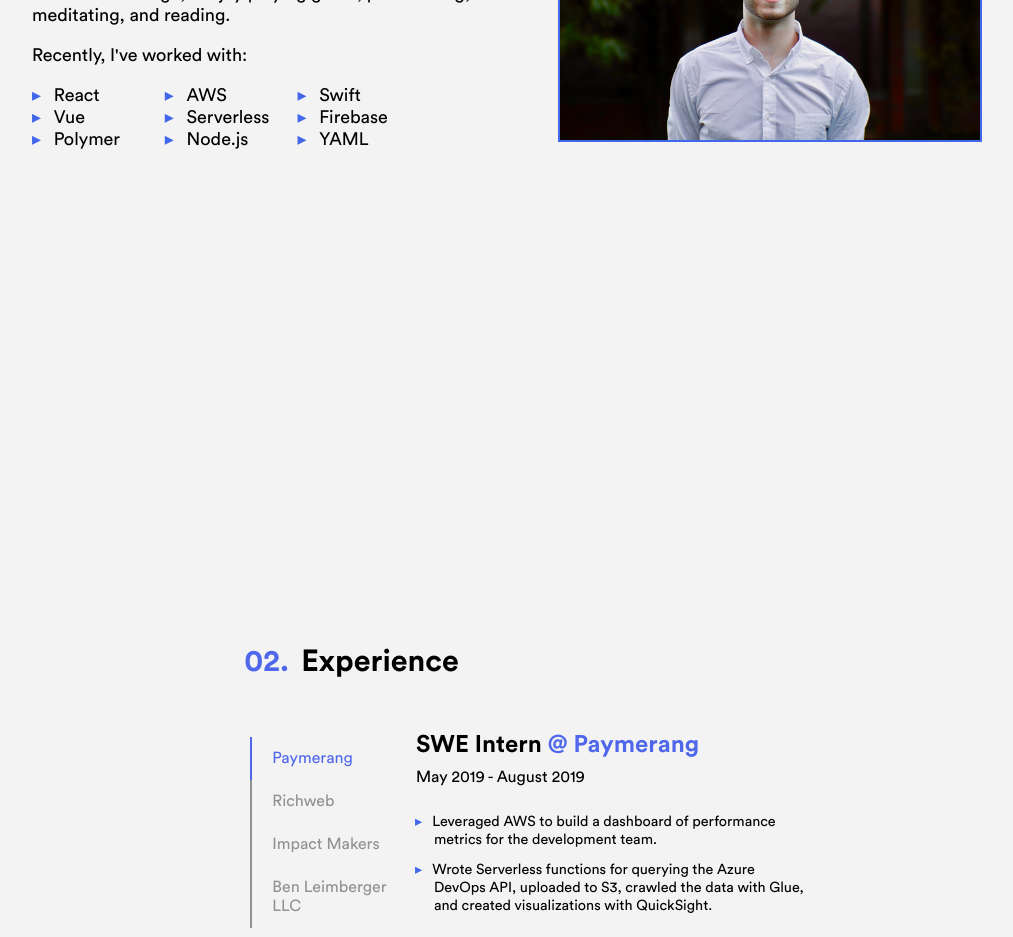
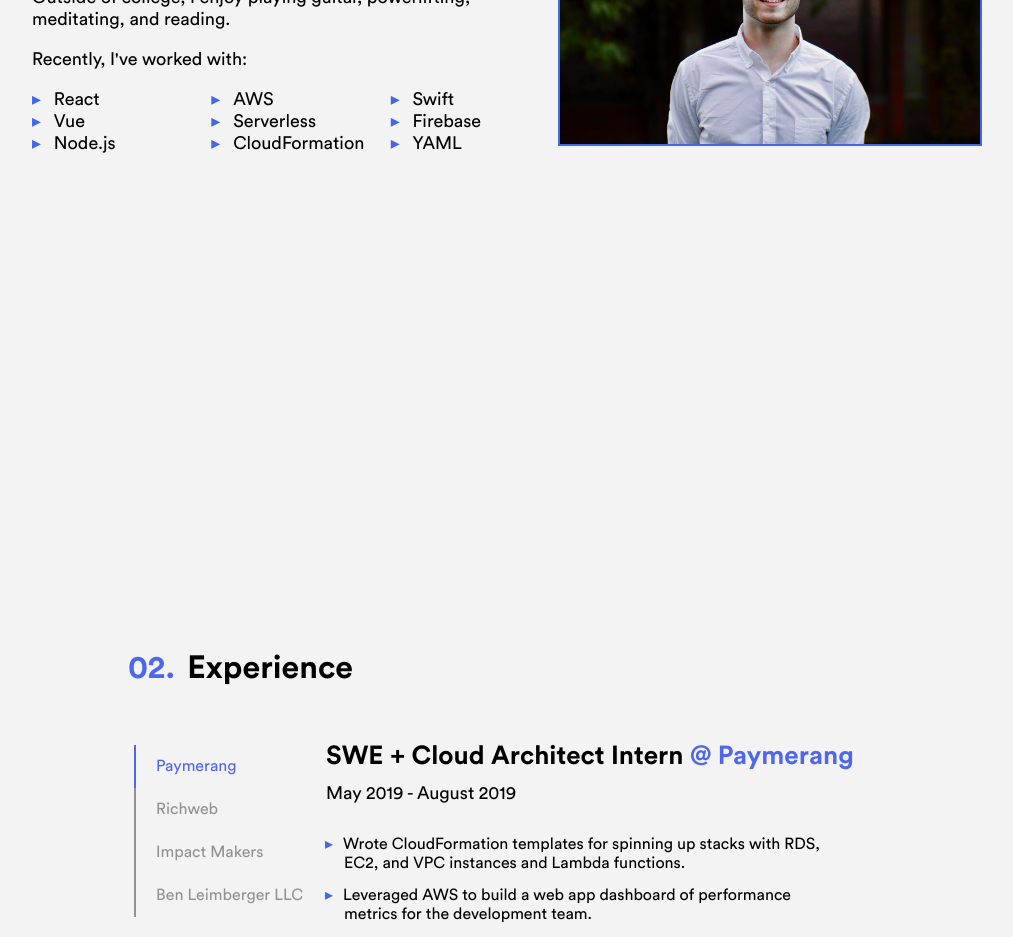
Before and after one commit to benleim/personal-site, a React (Create React App) app: page / in a window 1280 px wide. Shown: the part 1300-2237 px from the top of the page, without its empty margins (133-1146 px from the left). Built offline with nearby package versions, Linux system fonts and the light colour scheme.

Commit message:
Added github pages code

```diff
--- a/package.json
+++ b/package.json
@@ -2,14 +2,18 @@
   "name": "personal-site",
   "version": "0.1.0",
   "private": true,
+  "homepage": "https://benleim.github.io",
   "dependencies": {
     "@fortawesome/fontawesome-free": "^5.9.0",
+    "gh-pages": "^2.1.0",
     "react": "^16.8.6",
     "react-dom": "^16.8.6",
     "react-scripts": "3.0.1"
   },
   "scripts": {
     "start": "react-scripts start",
+    "predeploy": "npm run build",
+    "deploy": "gh-pages -b master -d build",
     "build": "react-scripts build",
     "test": "react-scripts test",
     "eject": "react-scripts eject"
--- a/public/index.html
+++ b/public/index.html
@@ -2,7 +2,6 @@
 <html lang="en">
   <head>
     <meta charset="utf-8" />
-    <link rel="shortcut icon" href="%PUBLIC_URL%/favicon.ico" />
     <meta name="viewport" content="width=device-width, initial-scale=1" />
     <meta name="theme-color" content="#000000" />
     <!--
@@ -21,7 +20,7 @@
     -->
     <title>Ben Leimberger</title>
   </head>
-  <body>
+  <body style="background: #f3f3f3">
     <noscript>You need to enable JavaScript to run this app.</noscript>
     <div id="root"></div>
     <!--
--- a/src/App.css
+++ b/src/App.css
@@ -20,7 +20,7 @@
   background-color: #f3f3f3;
   color: #000;
   min-height: 100vh;
-  height: 5000px;
+  height: 4900px;
   display: flex;
   flex-direction: column;
   align-items: center;
--- a/src/Components/About.css
+++ b/src/Components/About.css
@@ -5,12 +5,14 @@
 
 .About-TitleNum {
     display: inline-block;
-    color: #4e67eb
+    color: #4e67eb;
+    font-size: 32px;
 }
 
 .About-TitleText {
     display: inline-block;
     font-weight: bold;
+    font-size: 32px;
     margin: 0px 0px 0px 12px;
 }
 
@@ -29,10 +31,10 @@
 .About-Techs {
     float: left;
     clear: left;
+    width: 520px;
     font-size: 18px;
     padding: 0px;
     columns: 3;
-    column-gap: 28px;
 }
 
 .About-Techs li {
--- a/src/Components/About.js
+++ b/src/Components/About.js
@@ -24,10 +24,10 @@ class About extends React.Component {
                 <ul className="About-Techs">
                     <li>React</li>
                     <li>Vue</li>
-                    <li>Polymer</li>
+                    <li>Node.js</li>
                     <li>AWS</li>
                     <li>Serverless</li>
-                    <li>Node.js</li>
+                    <li>CloudFormation</li>
                     <li>Swift</li>
                     <li>Firebase</li>
                     <li>YAML</li>
--- a/src/Components/Experience.css
+++ b/src/Components/Experience.css
@@ -1,21 +1,23 @@
 .Experience {
-    padding: 225px 0px 225px 235px;
+    padding: 225px 0px 220px 220px;
 }
 
 .Exp-TitleNum {
     display: inline-block;
+    font-size: 32px;
     color: #4e67eb
 }
 
 .Exp-TitleText {
     display: inline-block;
     font-weight: bold;
+    font-size: 32px;
     margin: 0px 0px 0px 12px;
 }
 
 .Exp-List {
     padding-left: 6px;
-    width: 12vw;
+    width: 180px;
     float: left;
     margin-right: 0px;
 }
@@ -41,7 +43,7 @@
 .Exp-DescContainer {
     float: left;
     padding-left: 12px;
-    width: 46vw;
+    width: 780px;
 
 }
 
@@ -49,11 +51,10 @@
     color: black;
     float: left;
     font-weight: bold;
-    font-size: 3vh;
-    margin-top: 2.5vh;
-    margin-bottom: 1vh;
+    font-size: 26px;
+    margin-top: 22px;
+    margin-bottom: 10px;
     display: inline;
-    width:100%;
 }
 
 .Exp-At {
@@ -87,7 +88,7 @@
 .Exp-JobSubtitle {
     float: left;
     margin-top: 0px;
-    font-size: 2vh;
+    font-size: 18px;
     font-weight: normal;
     width: 100%;
 }
@@ -95,7 +96,7 @@
 .Exp-JobList {
     float: left;
     clear: right;
-    font-size: 1.8vh;
+    font-size: 16px;
     margin: 0px 0px 0px 0px;
     padding: 0px 0px 0px 8px;
     width: 65%;
--- a/src/Components/Experience.js
+++ b/src/Components/Experience.js
@@ -6,7 +6,7 @@ class Experience extends React.Component {
         super(props);
         this.changeJob = this.changeJob.bind(this);
         this.state = {
-            title: 'SWE Intern',
+            title: 'SWE + Cloud Architect Intern',
             dates: 'May 2019 - August 2019',
             company: 'Paymerang',
             link: 'https://paymerang.com/',
@@ -15,11 +15,14 @@ class Experience extends React.Component {
             job3Class: 'Exp-List-Item',
             job4Class: 'Exp-List-Item',
             bullets: [
-                'Leveraged AWS to build a dashboard of performance metrics for the development team.',
+                'Wrote CloudFormation templates for spinning up stacks with RDS, EC2, and VPC instances and ' +
+                'Lambda functions.',
+                'Leveraged AWS to build a web app dashboard of performance metrics for the development team.',
+                'Two of my metrics were reported to investors',
                 'Wrote Serverless functions for querying the Azure DevOps API, uploaded to S3, crawled the data with ' +
-                'Glue, and created visualizations with QuickSight.'
+                'Glue, and created visualizations with KendoUI.'
             ]
-        }
+        };
     }
 
     changeJob(e) {
@@ -28,7 +31,7 @@ class Experience extends React.Component {
         switch (job) {
             case 'Paymerang':
                 data = {
-                    title: 'SWE Intern',
+                    title: 'SWE + Cloud Architect Intern',
                     dates: 'May 2019 - August 2019',
                     company: 'Paymerang',
                     link: 'https://paymerang.com/',
@@ -37,10 +40,12 @@ class Experience extends React.Component {
                     job3Class: 'Exp-List-Item',
                     job4Class: 'Exp-List-Item',
                     bullets: [
-                        'Leveraged AWS to build a dashboard of performance metrics for the development team.',
+                        'Wrote CloudFormation templates for spinning up stacks including RDS, EC2, and VPC instances and ' +
+                        'Lambda functions.',
+                        'Leveraged AWS to build a web app dashboard of performance metrics for the development team.',
+                        'Two of my metrics were reported to investors',
                         'Wrote Serverless functions for querying the Azure DevOps API, uploaded to S3, crawled the data with ' +
-                        'Glue, and created visualizations with QuickSight.',
-                        'Increased the efficiency of internal development operations.'
+                        'Glue, and created visualizations with KendoUI.'
                     ]
                 };
                 break;
--- a/src/Components/Navigation.css
+++ b/src/Components/Navigation.css
@@ -15,10 +15,14 @@
     font-size: 2vh;
     padding: 1vh 0.5vw 1vh 0.5vw;
     margin: 1vh 0vw 1vh 1vw;
+    background: rgba(0,0,0,0);
+    transition: background 0.2s;
 }
 
 .Nav-Icon:hover {
-    background: rgba(0,0,0,0.1);
+    background: rgba(0,0,0,0.2);
+    transition: background 0.2s;
+    cursor: pointer;
 }
 
 .Nav-Options {
--- a/src/Components/Navigation.js
+++ b/src/Components/Navigation.js
@@ -5,6 +5,15 @@ class Navigation extends React.Component {
     constructor(props) {
         super(props);
         this.scrollToTarget = this.scrollToTarget.bind(this);
+        this.homeClicked = this.homeClicked.bind(this);
+    }
+
+    homeClicked(e) {
+        let offsetPosition = 0;
+        window.scrollTo({
+            top: offsetPosition,
+            behavior: "smooth"
+        });
     }
 
     scrollToTarget(e){
@@ -41,7 +50,7 @@ class Navigation extends React.Component {
     render() {
         return (
             <div className="Nav">
-                <p className="Nav-Icon">WBL</p>
+                <p className="Nav-Icon" onClick={this.homeClicked}>WBL</p>
                 <ul className="Nav-Options">
                     <li><a className="Nav-Link" onClick={this.scrollToTarget}>ABOUT</a></li>
                     <li><a className="Nav-Link" onClick={this.scrollToTarget}>EXPERIENCE</a></li>
--- a/src/Components/Projects.js
+++ b/src/Components/Projects.js
@@ -37,7 +37,7 @@ class Projects extends React.Component {
                     skills: ['React', 'Bootstrap']
                 },
                 {
-                    title: 'Downtown Market',
+                    title: 'Downtown Marketplace',
                     desc: 'A platform to serve as a secondary market for party ticket sales.',
                     skills: ['Django', 'Python'],
                     github: 'https://github.com/ArmaanT/downtown-marketplace',
```
Also changed, not shown: public/manifest.json, 2 other files (tests, documents, lock files or other folders).
